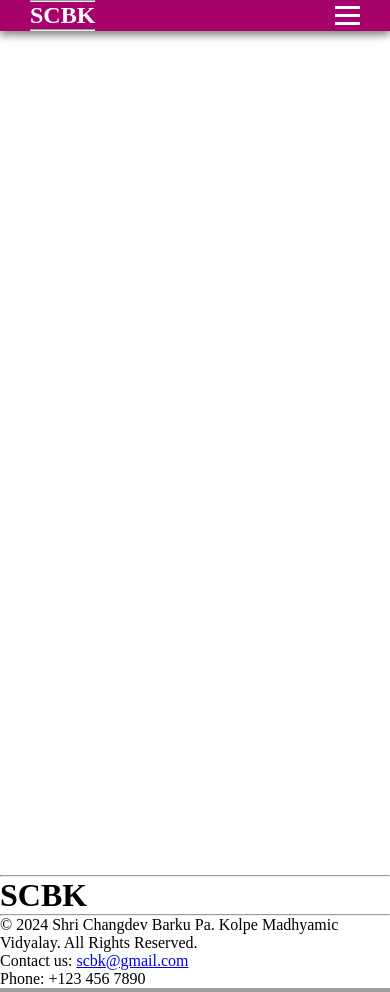
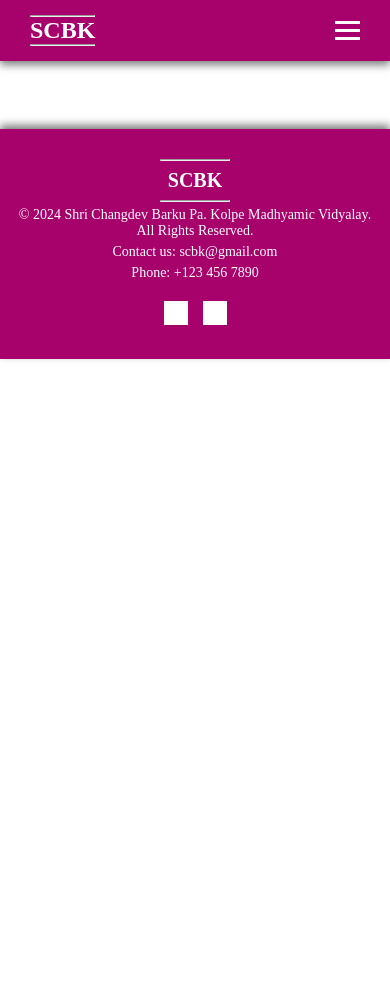
Before and after one commit to PayalB24/SCBK, a PHP site: page /about.html in a window 390 px wide; the page is wider, and only the part inside the window is pictured. Shown: the top 992 px of that part. After the commit the page ends 360 px from the top of that part, so only its background shows below. Run offline with PHP 8.4, Linux system fonts and the light colour scheme; grey boxes are pictures that could not be loaded.

Commit message:
given style to drop down (responsive)

```diff
--- a/styles.css
+++ b/styles.css
@@ -17,67 +17,46 @@ body {
 header {
     width: 100%;
 }
-
-main {
-    background-size: cover;
-    background-position: center;
-    background-repeat: no-repeat;
-    min-height: 100vh;
+/* Dropdown styles */
+.dropdown {
+    position: relative;
+    display: inline-block;
 }
 
-#section1 {
-    position: relative;
-    height: 100vh;
-    display: flex;
-    justify-content: center;
-    align-items: center;
-    padding: 20px;
-    text-align: center;
+.dropdown-content {
+    display: none;
+    position: absolute;
+    background-color: #A7016B;
+    min-width: 200px;
+    box-shadow: 0px 8px 16px rgba(0,0,0,0.2);
+    z-index: 1;
 }
 
-#section1::before {
-    content: "";
-    position: absolute;
-    top: 0;
-    left: 0;
-    right: 0;
-    bottom: 0;
-    background-image: url(/Images/Schoolimage.jpg);
-    background-size: cover;
-    background-position: center;
-    background-repeat: no-repeat;
-    opacity: 0.3;
-    z-index: -1;
+.dropdown-content li {
+    display: block;
+    text-align: left;
 }
 
-.me {
-    padding: 20px;
-    border-radius: 10px;
-    box-shadow: 0 4px 8px rgba(0, 0, 0, 0.5);
-    background-color: rgba(255, 255, 255, 0.525);
+.dropdown-content a {
+    color: white;
+    padding: 12px 7px;
+    text-decoration: none;
+    display: block;
 }
 
-#section1 h2 {
-    color: #940159;
+.dropdown-content a:hover {
+    background-color: #C25590;
 }
 
-#section1 h1 {
-    font-size: 2.3rem;
-    margin: 5vh auto;
-    color: #333;
-}
-
-#section1 p {
-    line-height: 1.5;
-    max-width: 800px;
-    color: #333;
+.dropdown.active .dropdown-content {
+    display: block;
 }
 
 .custom-navbar {
     display: flex;
     justify-content: space-between;
     align-items: center;
-    padding: 0 30px;
+    padding: 15px 30px;
     background-color: #A7016B;
     box-shadow: 0 4px 8px rgba(0, 0, 0, 0.5);
 }
@@ -118,67 +97,71 @@ main {
     transition: all 0.3s ease;
 }
 
-#section2 {
-    height: 100vh;
+ #footer {
+    background-color: #A7016B;
+    color: white;
+    margin-top: 8vh;
+    padding: 20px 0;
+    text-align: center;
     width: 100%;
-    display: flex;
-    justify-content: center;
-    align-items: center;
-    background-color: #f0f0f0;
-    padding: 20px;
+    box-shadow: 0 -4px 8px rgba(0, 0, 0, 0.5);
 }
 
-.carousel-inner img {
-    height: 70vh;
-    object-fit: cover;
+.footer-container {
+    display: flex;
+    justify-content: space-between;
+    align-items: center;
+    max-width: 1200px;
+    margin: 0 auto;
+    padding: 10px;
+    flex-wrap: wrap;
 }
 
-.carousel {
-    width: 80%;
-    margin: auto;
+.footer-logo h1 {
+    font-size: 20px;
+    color: white;
+    margin: 1vh 2vw;
 }
 
-.carousel-caption h5,
-.carousel-caption p {
-    color: #ffffff;
-    background: rgba(0, 0, 0, 0.5);
-    padding: 10px;
-    border-radius: 5px;
+.footer-info {
+    font-size: 14px;
 }
 
-#section3 {
-    height: 100vh;
-    width: 100%;
-    display: flex;
-    align-items: center;
-    background-color: #f0f0f0;
-    padding: 20px;
-    text-align: center;
+.footer-info p {
+    margin: 5px 0;
 }
 
-.founder {
-    display: flex;
-    justify-content: center;
-    width: 100%;
+.footer-info a {
+    color: white;
+    text-decoration: none;
 }
 
-.founder img {
-    max-width: 100%;
-    height: auto;
-    max-height: 70vh;
-    object-fit: contain;
-    border-radius: 4rem;
+.footer-social {
+    display: flex;
+    gap: 15px;
 }
 
-.card-body {
-    padding: 20px;
-    background-color: #ffffff34;
-    border-radius: 8px;
-    box-shadow: 0 4px 8px rgba(0, 0, 0, 0.1);
-    margin: 20px;
-    width: 90%;
-    max-width: 800px;
-    text-align: center;
+.footer-social a img {
+    width: 24px;
+    height: 24px;
+    filter: brightness(0) invert(1);
+    transition: transform 0.3s ease;
+}
+
+.footer-social a img:hover {
+    transform: scale(1.2);
+}
+
+@media screen and (max-width: 768px) {
+    .footer-container {
+        flex-direction: column;
+        align-items: center;
+        text-align: center;
+    }
+
+    .footer-social {
+        margin-top: 15px;
+    }
 }
 
 @media screen and (max-width: 768px) {
@@ -212,6 +195,6 @@ main {
 
 
     .custom-nav-li li {
-        margin: 20px 0;
+        margin: 17px 0;
     }
 }
```
